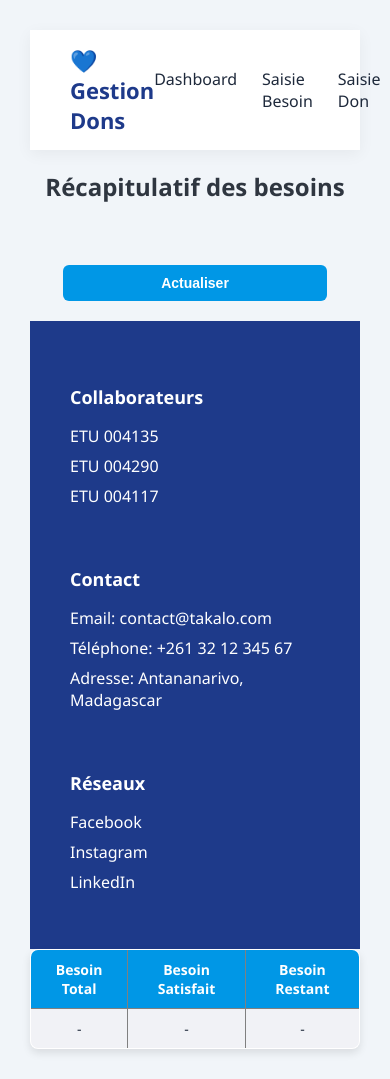
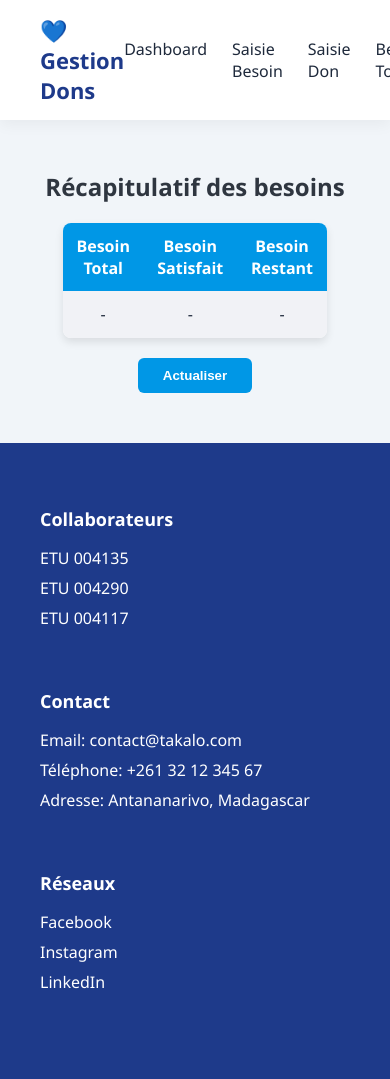
Before and after one commit to vanella123/ETU004135-ETU004290-ETU004117-BNGRC, a PHP site: template app/views/recap_besoin.php in a window 390 px wide; the page is wider, and only the part inside the window is pictured. After the commit the page ends 989 px from the top of that part, so only its background shows below. Run offline with PHP 8.4, Linux system fonts and the light colour scheme; the template is opened without the code that fills it, so the values that code supplies are empty.

Commit message:
modif recap

```diff
--- a/app/views/recap_besoin.php
+++ b/app/views/recap_besoin.php
@@ -1,20 +1,19 @@
 <style>
-    /* Style général */
-body {
+/* Conteneur principal */
+.recap-container {
+    padding: 30px;
     font-family: 'Segoe UI', Tahoma, Geneva, Verdana, sans-serif;
-    background-color: #f5f6fa;
-    padding: 30px;
 }
 
 /* Titre */
-h2 {
+.recap-container h2 {
     color: #2f3640;
     text-align: center;
     margin-bottom: 20px;
 }
 
 /* Tableau */
-table {
+.recap-container table {
     width: 80%;
     margin: 0 auto;
     border-collapse: collapse;
@@ -25,67 +24,48 @@ table {
 }
 
 /* Entêtes */
-th {
+.recap-container th {
     background-color: #0097e6;
     color: white;
     padding: 12px;
     text-align: center;
-    font-size: 16px;
 }
 
 /* Cellules */
-td {
+.recap-container td {
     padding: 12px;
     text-align: center;
     border-bottom: 1px solid #f1f2f6;
-    font-size: 15px;
 }
 
 /* Lignes impaires */
-tr:nth-child(even) {
+.recap-container tr:nth-child(even) {
     background-color: #f1f2f6;
 }
 
 /* Bouton */
-button {
+.recap-container button {
     display: block;
     margin: 20px auto;
     padding: 10px 25px;
-    font-size: 16px;
     font-weight: bold;
     color: white;
     background-color: #0097e6;
     border: none;
     border-radius: 6px;
     cursor: pointer;
-    transition: 0.3s;
 }
 
-/* Hover bouton */
-button:hover {
+.recap-container button:hover {
     background-color: #0652dd;
-    transform: scale(1.05);
-}
-
-/* Responsive */
-@media screen and (max-width: 600px) {
-    table {
-        width: 100%;
-    }
-    th, td {
-        padding: 10px;
-        font-size: 14px;
-    }
-    button {
-        width: 80%;
-        font-size: 14px;
-    }
 }
 </style>
 
+<div class="recap-container">
+
 <h2>Récapitulatif des besoins</h2>
 
-<table border="1">
+<table>
     <tr>
         <th>Besoin Total</th>
         <th>Besoin Satisfait</th>
@@ -96,11 +76,10 @@ button:hover {
         <td id="satisfait">-</td>
         <td id="restant">-</td>
     </tr>
-</tabl e>
-
-<br>
+</table>
 
 <button onclick="actualiser()">Actualiser</button>
+</div>
 <script>
 function actualiser(){
     fetch('/resumeBesoinsAjax')
```
Also changed, not shown: app/config/route.php (+10 -2 lines).
